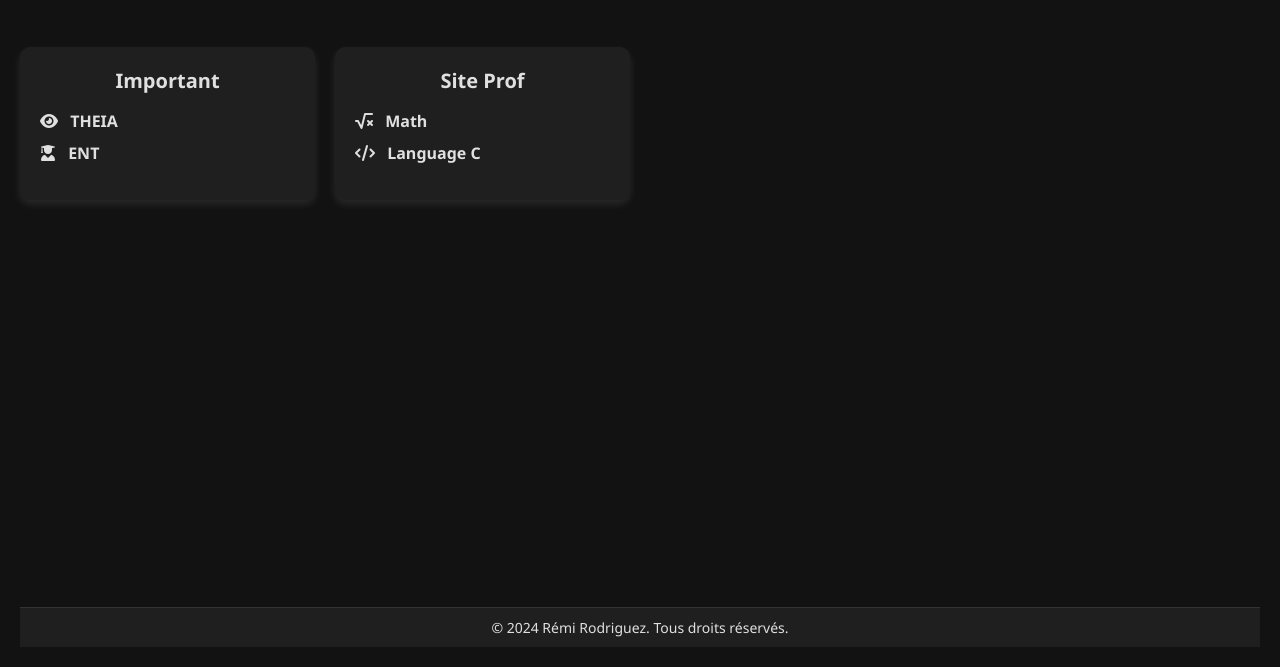
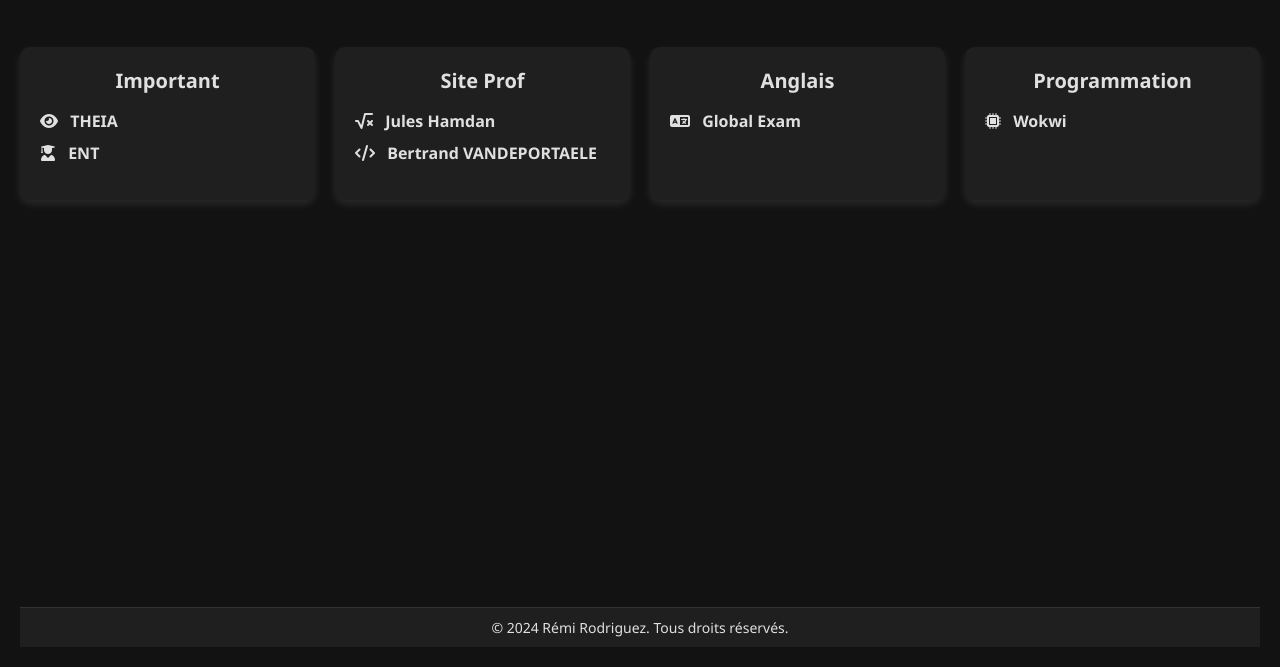
Before and after one commit to Ramzere/siteperso, a plain HTML site: page CESI.html in a window 1280 px wide. Shown: the part 149-816 px from the top of the page. Drawn offline with Linux system fonts and the light colour scheme.

Commit message:
Update CESI.html

```diff
--- a/CESI.html
+++ b/CESI.html
@@ -24,16 +24,54 @@
             <section class="section">
                 <h3>Important</h3>
                 <ul>
-                    <li><a href="https://elffe.theia.fr/login" target="_blank" rel="noopener noreferrer"><i class="fas fa-eye" aria-hidden="true"></i> THEIA</a></li>
-                    <li><a href="https://sts.viacesi.fr/adfs/ls/?UserName=remi.rodriguez@viacesi.fr" target="_blank" rel="noopener noreferrer"><i class="fas fa-user-graduate" aria-hidden="true"></i> ENT</a></li>
+                    <li>
+					  <a href="https://elffe.theia.fr/login" target="_blank" rel="noopener noreferrer">
+					    <i class="fas fa-eye"></i> THEIA
+					  </a>
+					</li>
+					<li>
+					  <a href="https://sts.viacesi.fr/adfs/ls/?UserName=remi.rodriguez@viacesi.fr" target="_blank" rel="noopener noreferrer">
+					    <i class="fas fa-user-graduate"></i> ENT
+					  </a>
+					</li>
                 </ul>
             </section>
 
             <section class="section">
                 <h3>Site Prof</h3>
                 <ul>
-                    <li><a href="#" target="_blank" rel="noopener noreferrer"><i class="fas fa-square-root-alt" aria-hidden="true"></i> Math</a></li>
-                    <li><a href="https://juleshamdan.framer.website/enseignement" target="_blank" rel="noopener noreferrer"><i class="fas fa-code" aria-hidden="true"></i> Language C</a></li>
+                    <li>
+					  <a href="https://juleshamdan.framer.website/enseignement" target="_blank" rel="noopener noreferrer">
+					    <i class="fas fa-square-root-alt"></i> Jules Hamdan
+					  </a>
+					</li>
+					<li>
+					  <a href="https://bvdp.inetdoc.net/wiki/doku.php?id=start" target="_blank" rel="noopener noreferrer">
+					    <i class="fas fa-code"></i> Bertrand VANDEPORTAELE
+					  </a>
+					</li>
+                </ul>
+            </section>
+
+			<section class="section">
+                <h3>Anglais</h3>
+                <ul>
+					<li>
+					  <a href="https://moodle.cesi.fr/course/view.php?id=5790" target="_blank" rel="noopener noreferrer">
+					    <i class="fas fa-language"></i> Global Exam
+					  </a>
+					</li>
+                </ul>
+            </section>
+
+			<section class="section">
+                <h3>Programmation</h3>
+                <ul>
+					<li>
+					  <a href="https://wokwi.com/" target="_blank" rel="noopener noreferrer">
+					    <i class="fas fa-microchip"></i> Wokwi
+					  </a>
+					</li>
                 </ul>
             </section>
 
```
